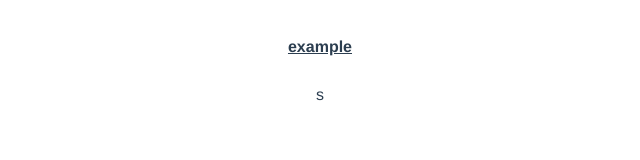
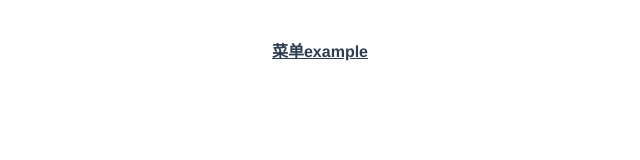
Before and after one commit to HuDaHei/agent, a Vue app: page / in a window 1280 px wide. Shown: the top 160 px of the page, without its empty margins (320-960 px from the left). Built offline with nearby package versions, Linux system fonts and the light colour scheme.

Commit message:
feat:基础建设

```diff
--- a/src/App.vue
+++ b/src/App.vue
@@ -1,14 +1,13 @@
 <template>
   <div id="app">
     <div id="nav">
-      <router-link to="/example">example</router-link>
+      <yiye-layout />
     </div>
     <router-view />
-    <yiye-layout />
   </div>
 </template>
 <script>
-import yiyeLayout from "@/layout";
+import yiyeLayout from "@/layout/index.jsx";
 export default {
   components: {
     yiyeLayout
--- /dev/null
+++ b/src/layout/index.jsx
@@ -0,0 +1,29 @@
+const layoutMenu = {
+  name: "layoutNav",
+  computed: {
+    routes() {
+      return this.$router.options.routes;
+    }
+  },
+  mounted() {
+    console.log(this.routes, "routes");
+  },
+  methods: {
+    createMenu(routes = []) {
+      const link = [];
+      routes.forEach(r => {
+        const { name, meta = {} } = r;
+        const { menuName } = meta;
+        const routerLink = <router-link to={name}>{menuName}</router-link>;
+        link.push(routerLink);
+      });
+      return link;
+    }
+  },
+  render() {
+    const firstLevelMenu = this.createMenu(this.routes);
+    return <nav>{firstLevelMenu}</nav>;
+  }
+};
+
+export default layoutMenu;
--- a/src/layout/index.vue
+++ /dev/null
@@ -1,21 +0,0 @@
-<template>
-  <section>
-    <nav>s</nav>
-  </section>
-</template>
-
-<script>
-export default {
-  name: "layoutNav",
-  computed: {
-    routes() {
-      return this.$router.options.routes;
-    }
-  },
-  mounted() {
-    console.log(this.routes, "routes");
-  }
-};
-</script>
-
-<style></style>
--- a/src/views/About.vue
+++ /dev/null
@@ -1,5 +0,0 @@
-<template>
-  <div class="about">
-    <h1>This is an about page</h1>
-  </div>
-</template>
```
Also changed, not shown: src/views/Home.vue (deleted, +0 -18 lines), src/views/example/index.vue (+2 -6 lines).
